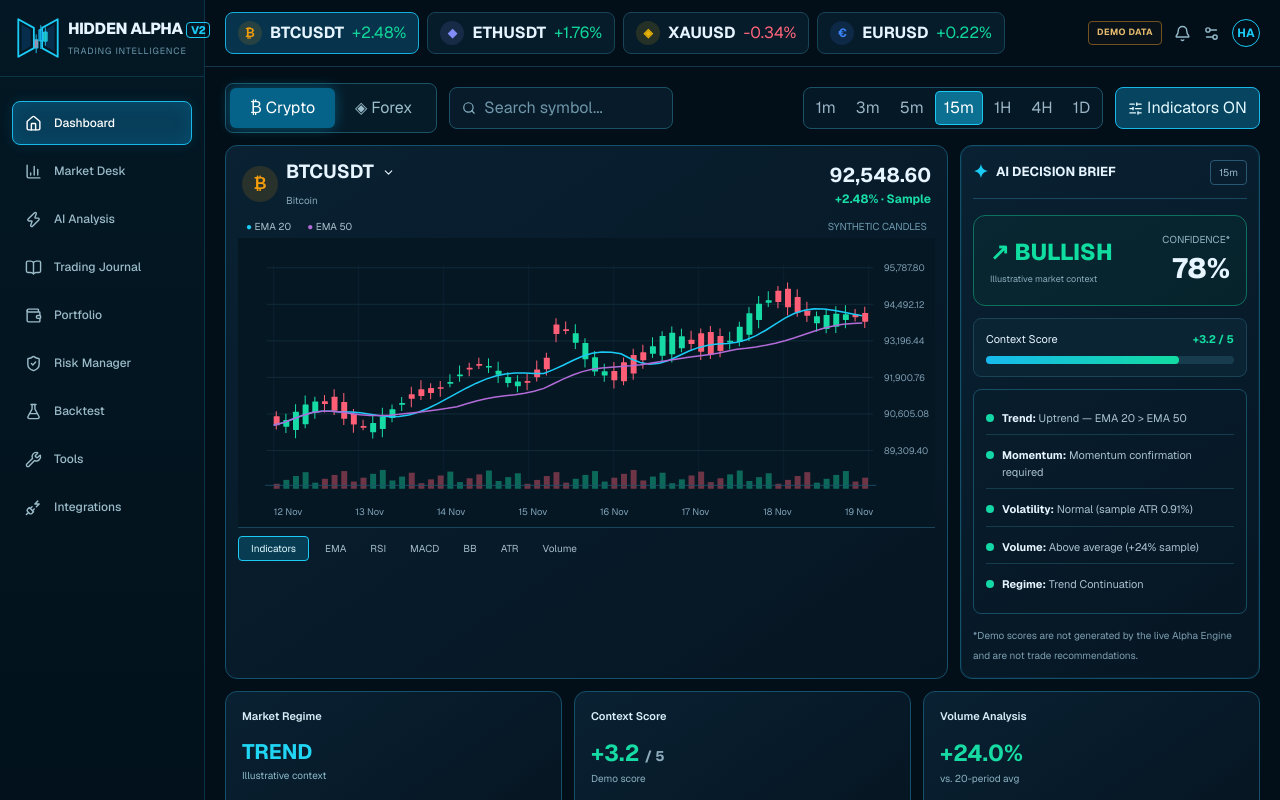
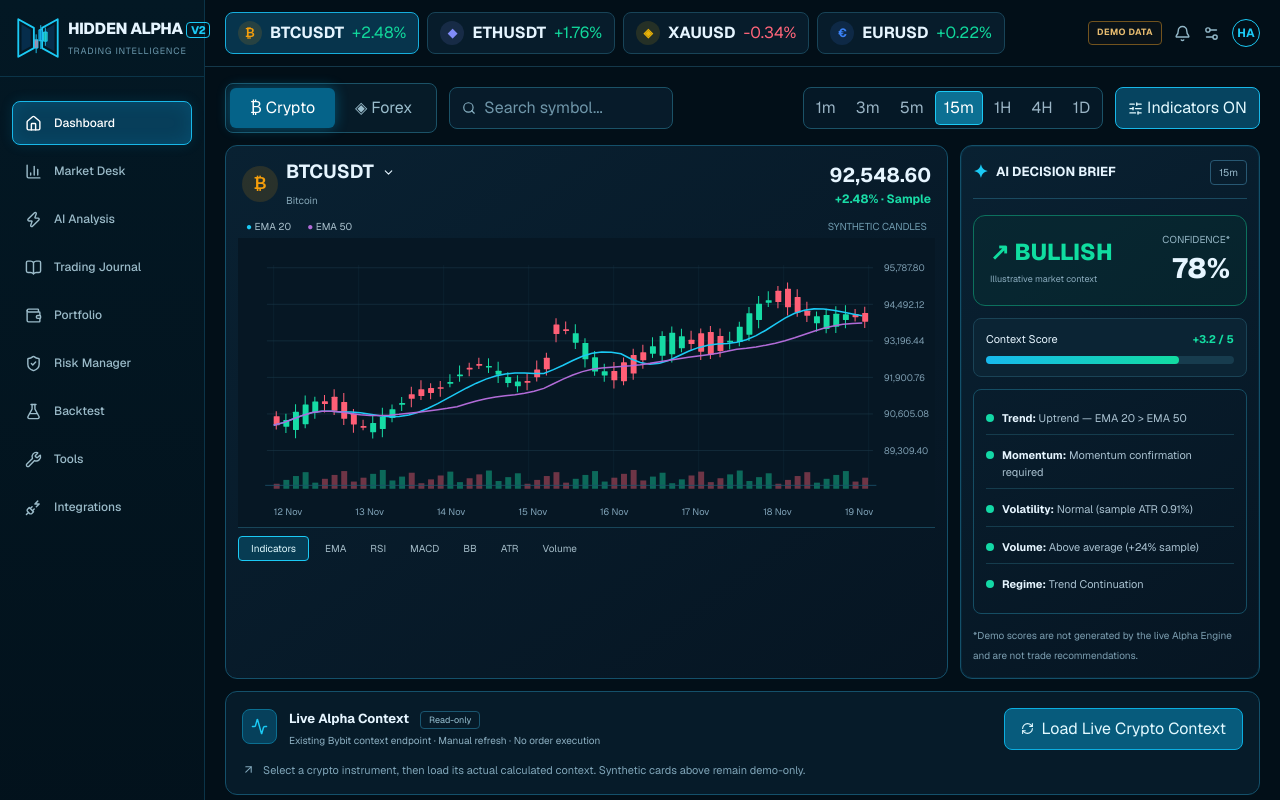
Before and after one commit to unylx18/hiddenalpha, a Next.js app: page /v2 in a window 1280 px wide. Shown: the top 800 px of the page. Built offline with nearby package versions, Linux system fonts and the light colour scheme.

Commit message:
feat(v2): expose separate live crypto context panel without mixing demo metrics

```diff
--- a/components/v2/trading-terminal.tsx
+++ b/components/v2/trading-terminal.tsx
@@ -7,6 +7,7 @@ import { instruments, order, timeframes, panel, number, pct, type Market, type S
 import { Mark, AssetBadge } from "./brand";
 import { CandlestickChart } from "./candlestick-chart";
 import { MiniStat } from "./mini-stat";
+import LiveCryptoContext from "./live-crypto-context";
 
 export default function TradingTerminal() {
   const [market,setMarket]=useState<Market>("crypto");
@@ -56,6 +57,7 @@ export default function TradingTerminal() {
               <div className="mt-3 text-[10px] leading-5 text-[#7d9fb1]">*Demo scores are not generated by the live Alpha Engine and are not trade recommendations.</div>
             </section>
           </div>
+          <LiveCryptoContext key={symbol+":"+timeframe} symbol={symbol} timeframe={timeframe} market={market}/>
           <div className="grid grid-cols-2 gap-3 md:grid-cols-3 2xl:grid-cols-6">
             <MiniStat heading="Market Regime"><div className="text-[21px] font-bold text-[#21d6f4]">{data.bias==="BULLISH"?"TREND":"RANGE"}</div><div className="text-[10px] text-[#8cbbcb]">Illustrative context</div></MiniStat>
             <MiniStat heading="Context Score"><div className="text-[23px] font-bold text-[#16dba4]">{data.bias==="BULLISH"?"+3.2":"0.4"} <span className="text-sm text-[#8eacbd]">/ 5</span></div><div className="text-[10px] text-[#8bb1c1]">Demo score</div></MiniStat>
```
